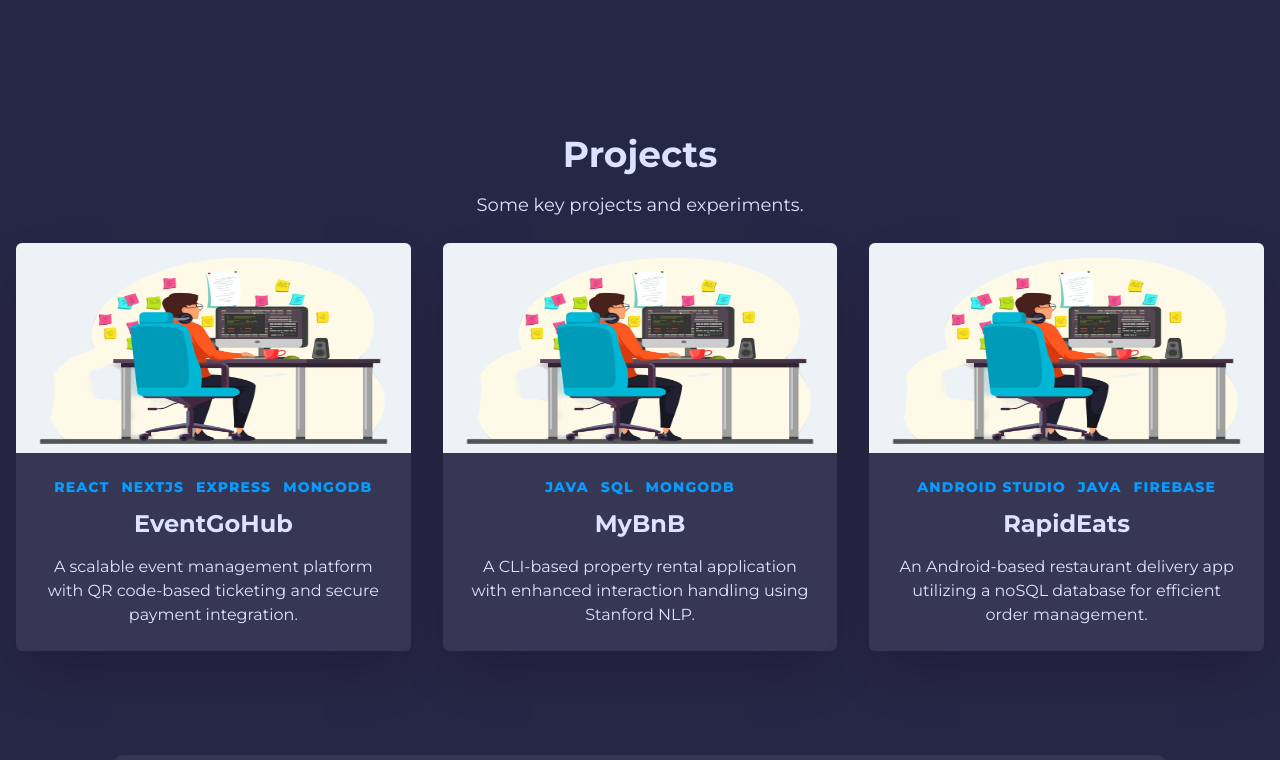
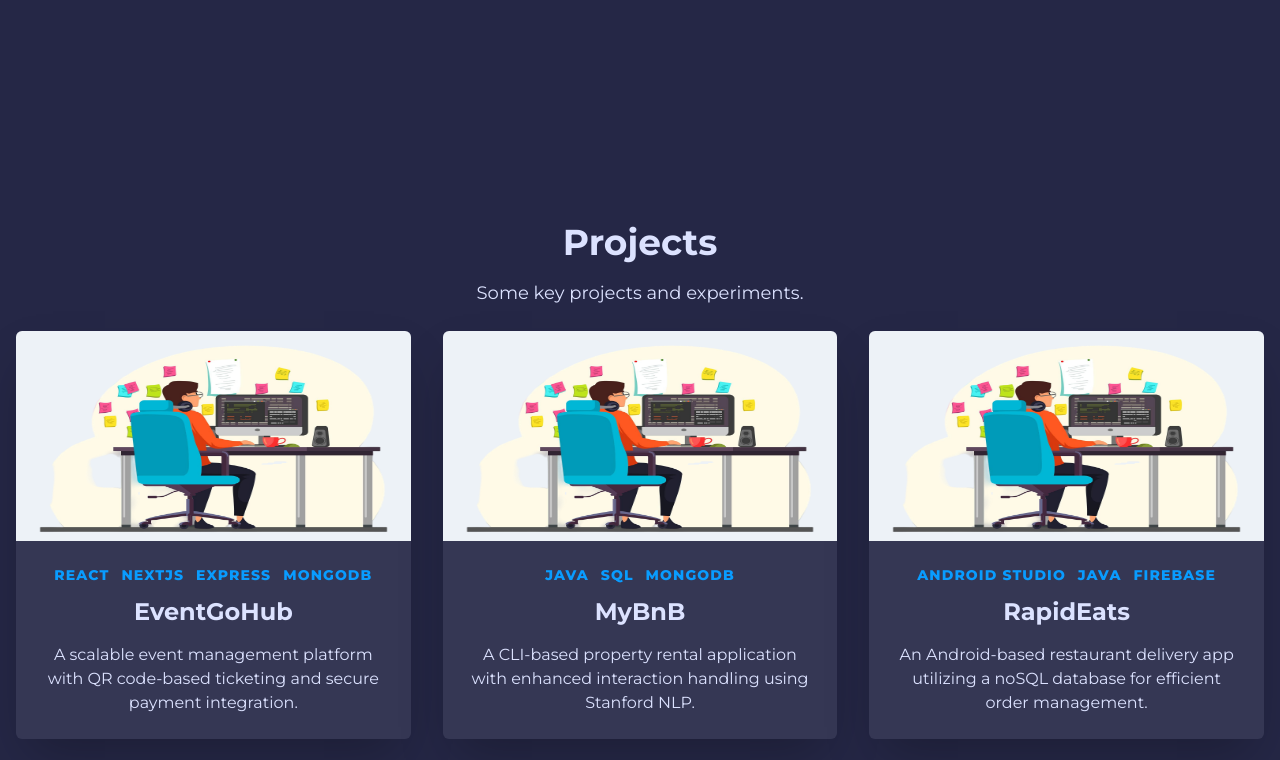
Before and after one commit to ritvik0109/portfolio-website, a Next.js app: page / in a window 1280 px wide. Shown: the part 820-1580 px from the top of the page. Built offline with nearby package versions, Linux system fonts and the light colour scheme.

Commit message:
style: add spacing to projects section

```diff
--- a/src/components/Landing/Landing.tsx
+++ b/src/components/Landing/Landing.tsx
@@ -18,7 +18,11 @@ export default function Landing() {
         <Text fontSize="lg">Brief introduction about yourself.</Text>
       </Box> */}
 
-      <Box textAlign="center" mt={10} mb={10}>
+      <Box
+        textAlign="center"
+        mt={{ base: 20, md: 32 }}
+        mb={{ base: 20, md: 40 }}
+      >
         <Heading as="h2" size="xl" mb={4}>
           {content.projectsSection.title}
         </Heading>
```
